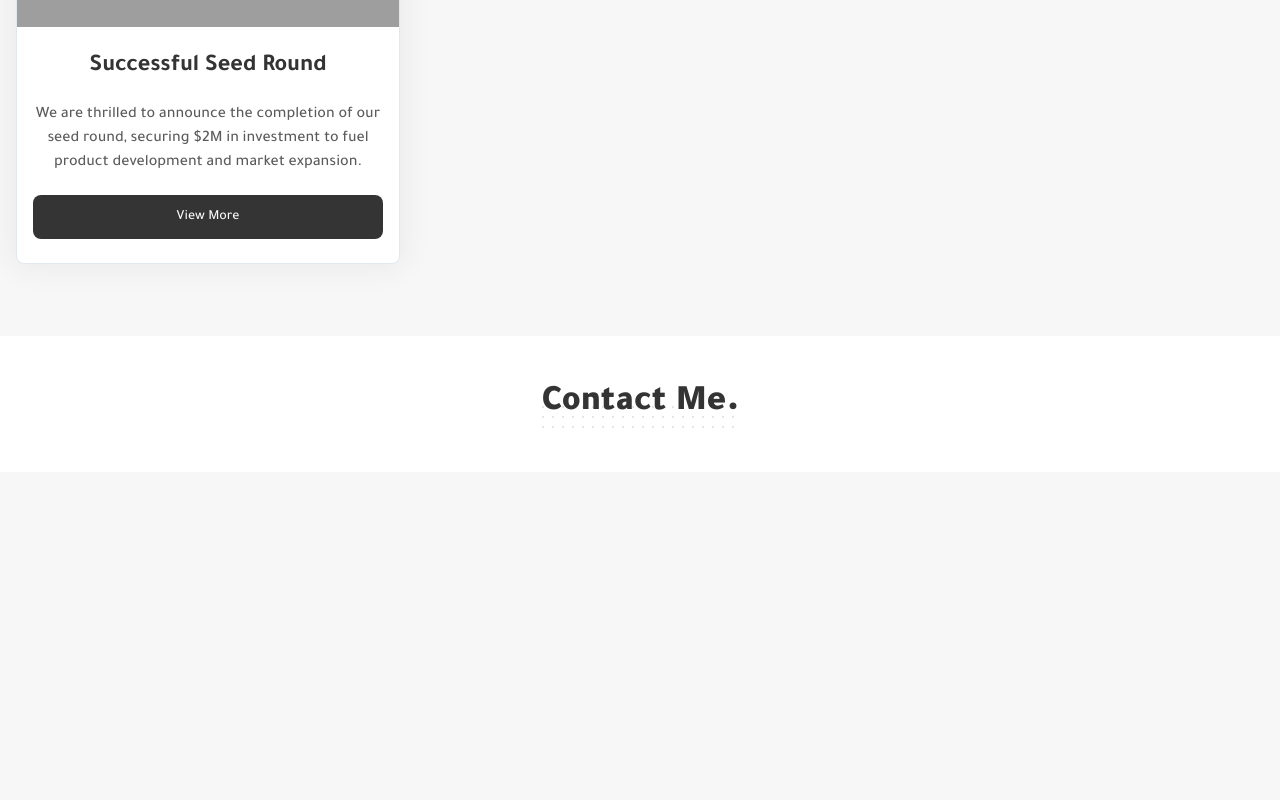
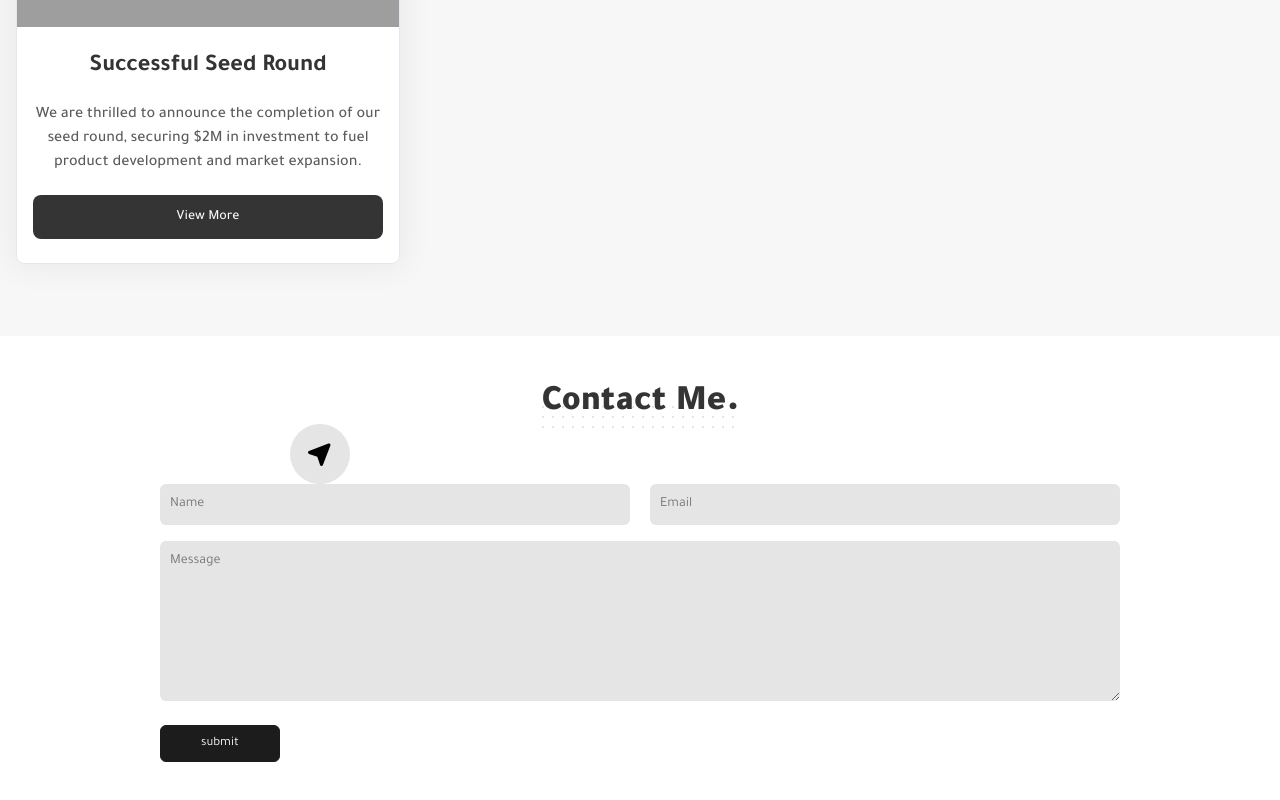
Before and after one commit to MEDO151/ashraf_portfolio, a React (Vite) app: page / in a window 1280 px wide. Shown: the part 1520-2320 px from the top of the page. Before the commit the page ends 1992 px from the top, so only its background shows below. Built offline with nearby package versions, Linux system fonts and the light colour scheme; grey boxes are pictures that could not be loaded.

Commit message:
add contact content

```diff
--- a/src/components/ContactSection.jsx
+++ b/src/components/ContactSection.jsx
@@ -1,14 +1,56 @@
-import React from 'react'
-import Header from './Header'
+import React from "react";
+import Header from "./Header";
+import { faLocationArrow } from "@fortawesome/free-solid-svg-icons";
+import { FontAwesomeIcon } from "@fortawesome/react-fontawesome";
+import { t } from "i18next";
 
 export default function ContactSection() {
+
+    const contact = [{
+        "id" : 1,
+      "title": t('cotact.title'),
+      "content": "Riyadh KSA",
+        "icon" : <FontAwesomeIcon className="text-black group-hover:text-white duration-300 transition-all" icon={faLocationArrow} size="xl" />
+
+    },]
+
   return (
-    <section id="contact" className="p-12 bg-white">
-      <Header title='Contact Me' />
-
-      <div className="container">
-
-      </div>
+    <section id="contact" className="p-12 bg-white flex flex-col px-4 md:px-20 lg:px-40 ">
+      <Header title="Contact Me" />
+        <div className="grid grid-cols-1 md:grid-cols-3">
+            <div className="flex flex-col items-center gap-3.5 group">
+                <div className="w-15 h-15 bg-input rounded-full flex justify-center items-center group-hover:bg-[#1c1c1c] duration-300 transition-all ">
+                    <FontAwesomeIcon className="text-black group-hover:text-white duration-300 transition-all" icon={faLocationArrow} size="xl" />
+                    <h6></h6>
+                </div>
+            </div>
+        </div>
+      <from>
+          <div className="grid grid-cols-1 md:grid-cols-2 gap-5">
+            <div>
+              <input
+                type="text"
+                className="w-full bg-input outline-0 p-2.5 rounded-sm text-[14px]"
+                placeholder="Name"
+              />
+            </div>
+            <div>
+              <input
+                type="email"
+                className="w-full bg-input outline-0 p-2.5 rounded-sm text-[14px]"
+                placeholder="Email"
+              />
+            </div>
+          </div>
+          <div className="grid mt-4">
+            <textarea
+              className="w-full bg-input outline-0 p-2.5 rounded-sm text-[14px] max-h-40 h-40"
+              placeholder="Message"
+            >
+            </textarea>
+          </div>
+          <input type="submit" className="rounded-sm mt-6 px-10 py-2 text-[13px] border-1 border-[#1c1c1c] bg-[#1c1c1c] text-white duration-300 transition-all cursor-pointer hover:bg-transparent hover:text-[#1c1c1c] focus-visible:ring-main/20 dark:focus-visible:ring-destructive/40 dark:bg-destructive/60" value="submit" />
+      </from>
     </section>
-  )
+  );
 }
--- a/src/i18n/locales/en.json
+++ b/src/i18n/locales/en.json
@@ -17,5 +17,23 @@
     "content": "I'm Ashraf Almuhtaseb, a Data Center Cleaning Expert dedicated to enhancing operational efficiency and sustainability through professional, high-standard cleaning solutions. My focus is on achieving the perfect balance between precision, reliability, and performance continuity.",
     "cvButton": "Download CV",
     "contactButton": "Contact Me"
+  },
+  "contact": [
+    {
+        "id" : 1,
+      "title": "Address",
+      "content": "Riyadh KSA"
+    },
+    {
+        "id" : 2,
+        "title" : "Email",
+        "content" : "Ashraf@iData.center"
     }
+    ,
+    {
+        "id" : 3,
+        "title" : "Phone",
+        "content" : "+966 545407722"
     }
+  ]
+}
--- a/src/index.css
+++ b/src/index.css
@@ -164,6 +164,8 @@ button:focus-visible {
 
   --primary: #343434;
 
+  /* --input:#f4f4f4; */
+
   --primary-foreground: oklch(0.985 0 0);
 
   --secondary: #5B5B5B;
```
Lines whose indentation alone changed are shown as unchanged.
